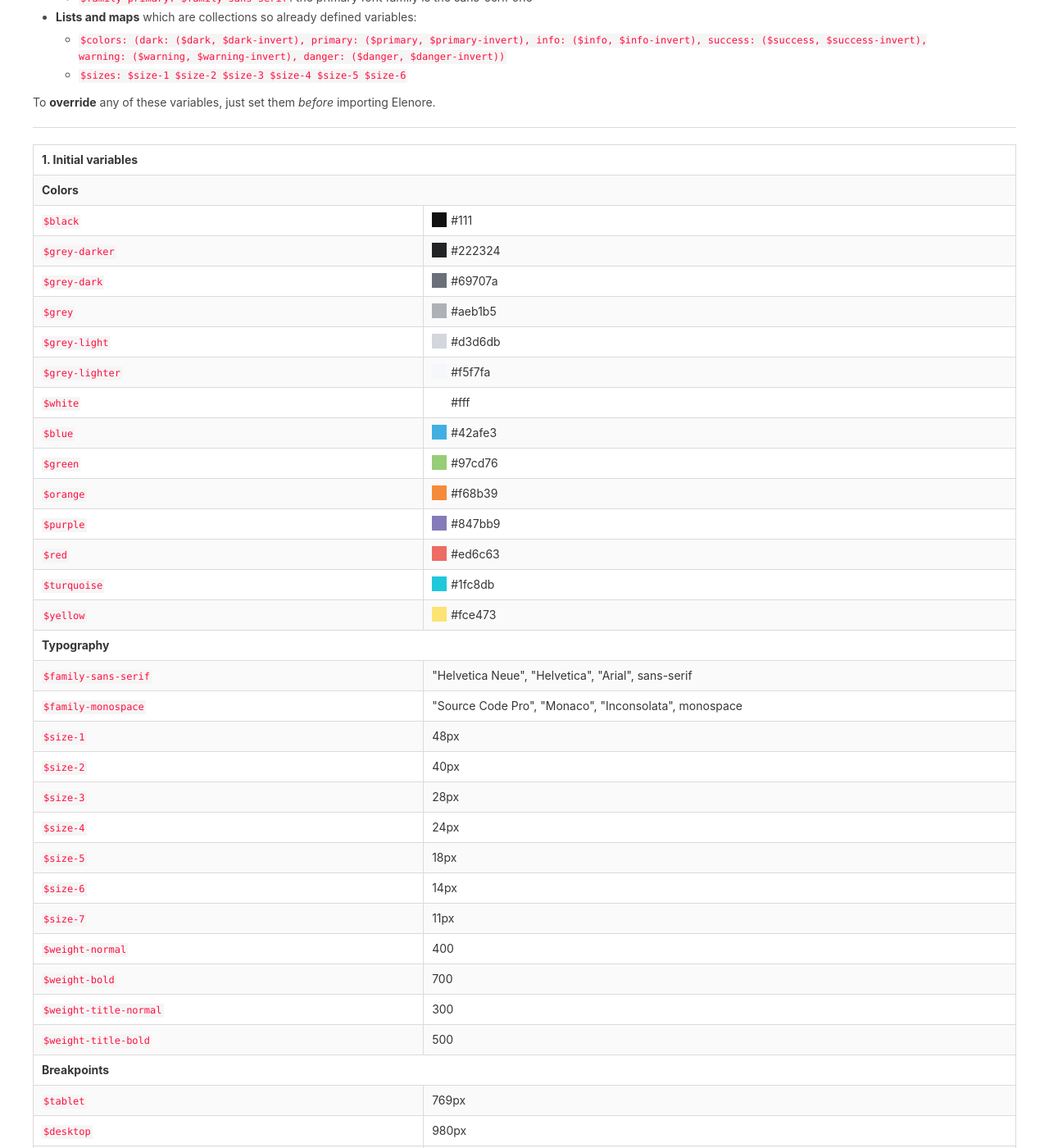
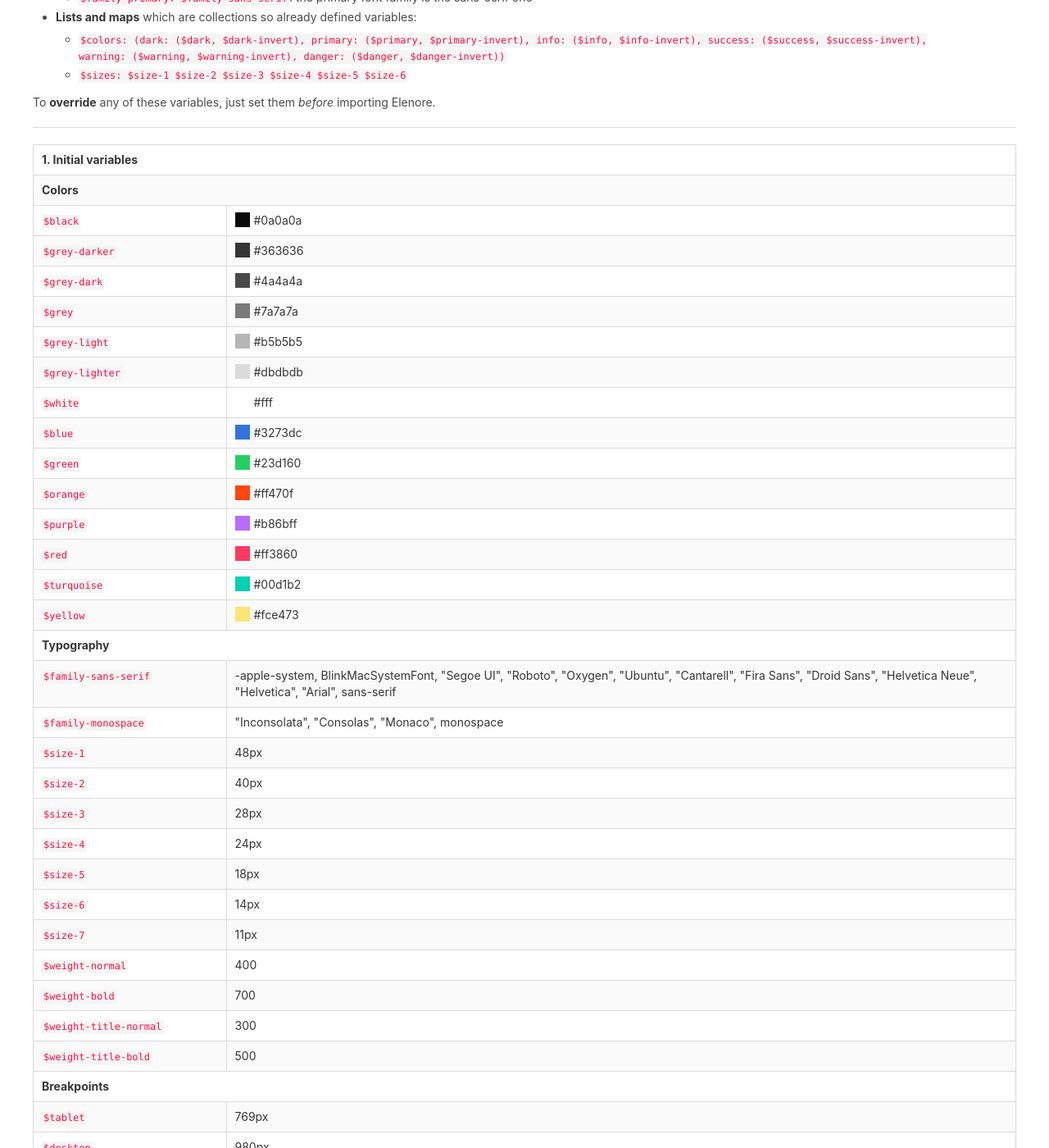
Before and after one commit to YellowDi/Elenore, a Jekyll site: the page built from docs/documentation/overview/variables.html, in a window 1280 px wide and 1400 px high, scrolled down 838 px. Shown: the whole window at 82% size. Built offline with Jekyll 4.4.1, drawn with Linux system fonts in a browser that asks for light colours; nearby versions of some CDN libraries.

Commit message:
Update initial variables

```diff
--- a/docs/documentation/overview/variables.html
+++ b/docs/documentation/overview/variables.html
@@ -68,43 +68,43 @@ doc-subtab: variables
 <tr>
   <td><code>$black</code></td>
   <td>
-  <span class="color" style="background-color: #111;"></span>
-  #111
+  <span class="color" style="background-color: #0a0a0a;"></span>
+  #0a0a0a
   </td>
 </tr>
 <tr>
   <td><code>$grey-darker</code></td>
   <td>
-  <span class="color" style="background-color: #222324;"></span>
-  #222324
+  <span class="color" style="background-color: #363636;"></span>
+  #363636
   </td>
 </tr>
 <tr>
   <td><code>$grey-dark</code></td>
   <td>
-  <span class="color" style="background-color: #69707a;"></span>
-  #69707a
+  <span class="color" style="background-color: #4a4a4a;"></span>
+  #4a4a4a
   </td>
 </tr>
 <tr>
   <td><code>$grey</code></td>
   <td>
-  <span class="color" style="background-color: #aeb1b5;"></span>
-  #aeb1b5
+  <span class="color" style="background-color: #7a7a7a;"></span>
+  #7a7a7a
   </td>
 </tr>
 <tr>
   <td><code>$grey-light</code></td>
   <td>
-  <span class="color" style="background-color: #d3d6db;"></span>
-  #d3d6db
+  <span class="color" style="background-color: #b5b5b5;"></span>
+  #b5b5b5
   </td>
 </tr>
 <tr>
   <td><code>$grey-lighter</code></td>
   <td>
-  <span class="color" style="background-color: #f5f7fa;"></span>
-  #f5f7fa
+  <span class="color" style="background-color: #dbdbdb;"></span>
+  #dbdbdb
   </td>
 </tr>
 <tr>
@@ -117,43 +117,43 @@ doc-subtab: variables
 <tr>
   <td><code>$blue</code></td>
   <td>
-  <span class="color" style="background-color: #42afe3;"></span>
-  #42afe3
+  <span class="color" style="background-color: #3273dc;"></span>
+  #3273dc
   </td>
 </tr>
 <tr>
   <td><code>$green</code></td>
   <td>
-  <span class="color" style="background-color: #97cd76;"></span>
-  #97cd76
+  <span class="color" style="background-color: #23d160;"></span>
+  #23d160
   </td>
 </tr>
 <tr>
   <td><code>$orange</code></td>
   <td>
-  <span class="color" style="background-color: #f68b39;"></span>
-  #f68b39
+  <span class="color" style="background-color: #ff470f;"></span>
+  #ff470f
   </td>
 </tr>
 <tr>
   <td><code>$purple</code></td>
   <td>
-  <span class="color" style="background-color: #847bb9;"></span>
-  #847bb9
+  <span class="color" style="background-color: #b86bff;"></span>
+  #b86bff
   </td>
 </tr>
 <tr>
   <td><code>$red</code></td>
   <td>
-  <span class="color" style="background-color: #ed6c63;"></span>
-  #ed6c63
+  <span class="color" style="background-color: #ff3860;"></span>
+  #ff3860
   </td>
 </tr>
 <tr>
   <td><code>$turquoise</code></td>
   <td>
-  <span class="color" style="background-color: #1fc8db;"></span>
-  #1fc8db
+  <span class="color" style="background-color: #00d1b2;"></span>
+  #00d1b2
   </td>
 </tr>
 <tr>
@@ -166,8 +166,8 @@ doc-subtab: variables
 
 <tr><th colspan="2">Typography</th></tr>
 
-<tr><td><code>$family-sans-serif</code></td><td>"Helvetica Neue", "Helvetica", "Arial", sans-serif</td></tr>
-<tr><td><code>$family-monospace</code></td><td>"Source Code Pro", "Monaco", "Inconsolata", monospace</td></tr>
+<tr><td><code>$family-sans-serif</code></td><td>-apple-system, BlinkMacSystemFont, "Segoe UI", "Roboto", "Oxygen", "Ubuntu", "Cantarell", "Fira Sans", "Droid Sans", "Helvetica Neue", "Helvetica", "Arial", sans-serif</td></tr>
+<tr><td><code>$family-monospace</code></td><td>"Inconsolata", "Consolas", "Monaco", monospace</td></tr>
 
 <tr><td><code>$size-1</code></td><td>48px</td></tr>
 <tr><td><code>$size-2</code></td><td>40px</td></tr>
```
